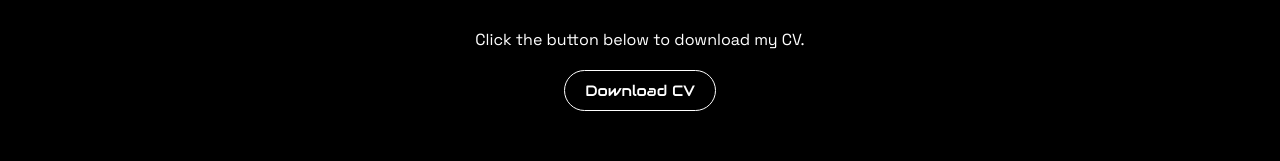
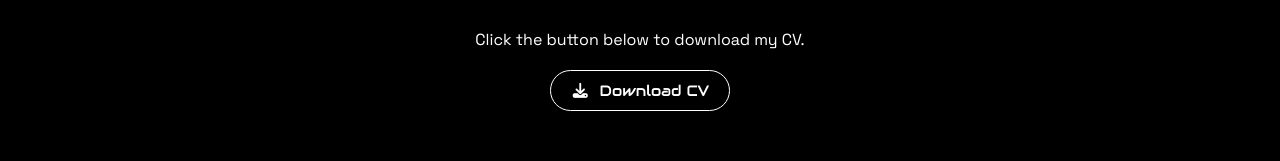
Before and after one commit to Ehiejakhian/Ehiejakhian.github.io, a website with bundled scripts: page projects/index.html in a window 1280 px wide. Shown: the part 10627-10788 px from the top of the page. Built offline with nearby package versions, Linux system fonts and the light colour scheme.

Commit message:
added font-awesome download icon to /projects

```diff
--- a/projects/index.html
+++ b/projects/index.html
@@ -250,7 +250,7 @@
     <section class="cv" id="cv">
       <h2>Curriculum <span class="focus">Vitae</span></h2>
       <p>Click the button below to download my CV.</p>
-      <a href="../assets/Ejakhian_Ehi_Oseiwe_CV.pdf" download>Download CV</a>
+      <a href="../assets/Ejakhian_Ehi_Oseiwe_CV.pdf" download><i class="fa-solid fa-download"></i>Download CV</a>
     </section>
   </main>
 
```
